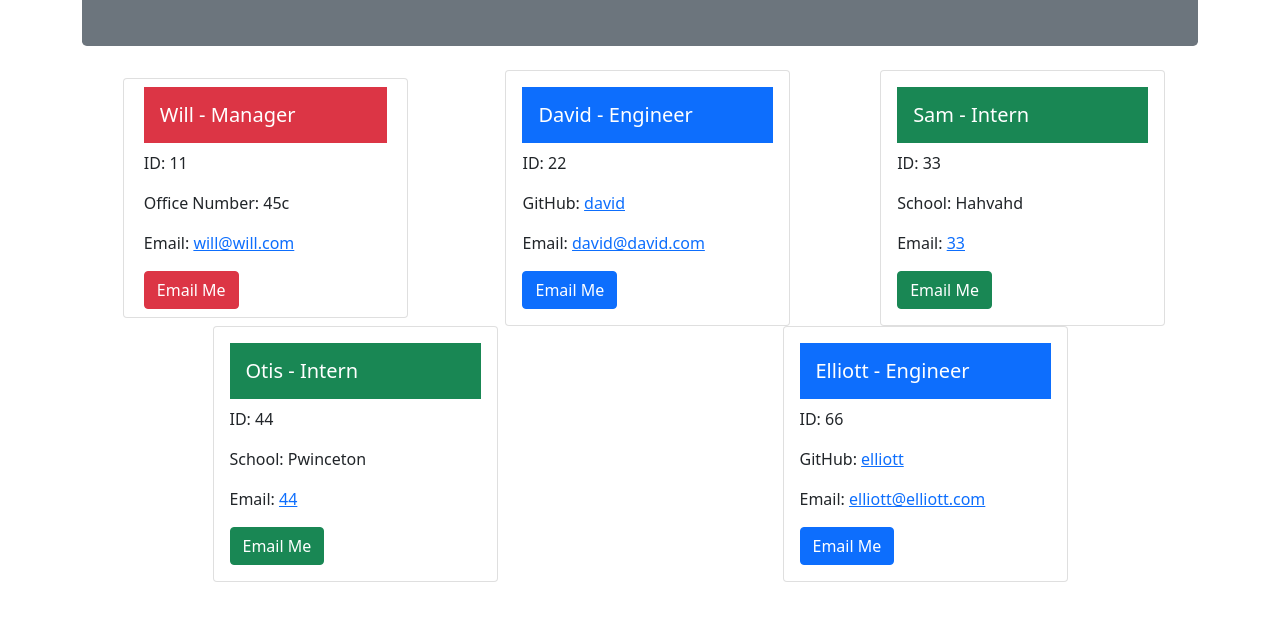
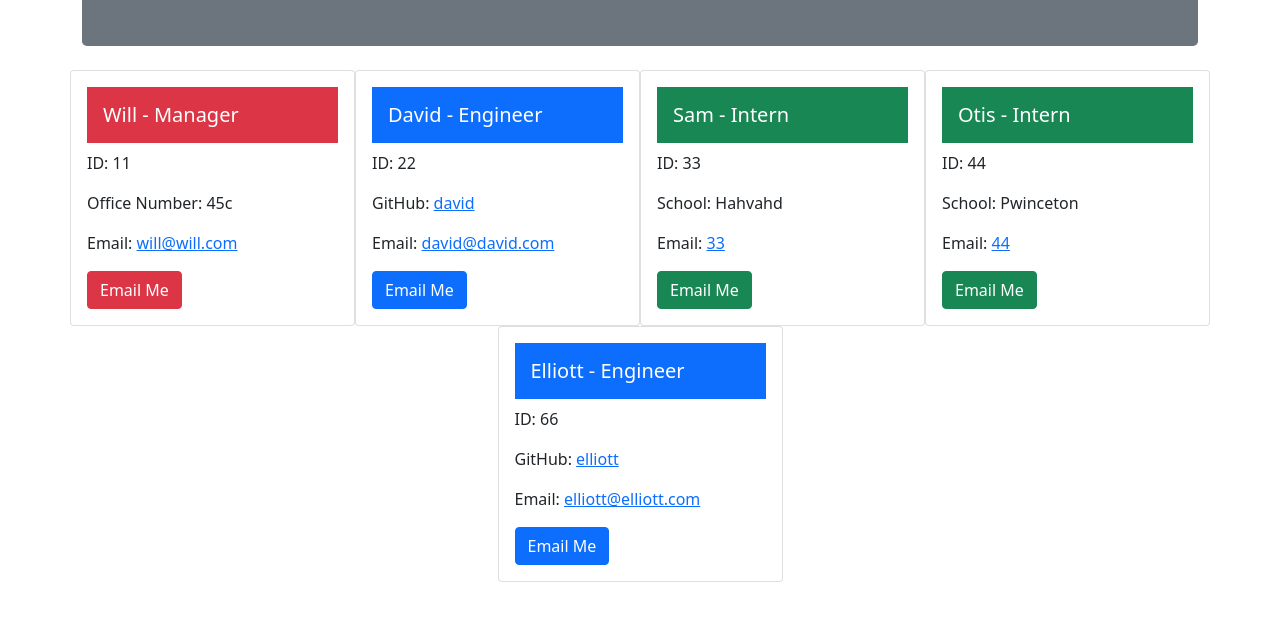
Before and after one commit to joshuakwatkins/team-profile-generator, a website: page dist/index.html in a window 1280 px wide. Shown: the part 130-748 px from the top of the page. Drawn offline with nearby package versions, Linux system fonts and the light colour scheme.

Commit message:
adding screenshot and final tweaks

```diff
--- a/dist/index.html
+++ b/dist/index.html
@@ -15,7 +15,7 @@
         </div>
             <div class="row d-flex justify-content-around">
 
-        <div class="card col-3 m-2" style="min-width: 200px;">
+        <div class="card col-3 p-2" style="min-width: 200px;">
             <div class="card-body p-2">
                 <h5 class="card-title bg-danger text-white p-3">Will - Manager</h5>
                 <p class="card-text">ID: 11</p>
```
Also changed, not shown: README.md, img/team-profile-generator-screenshot.png (added).
